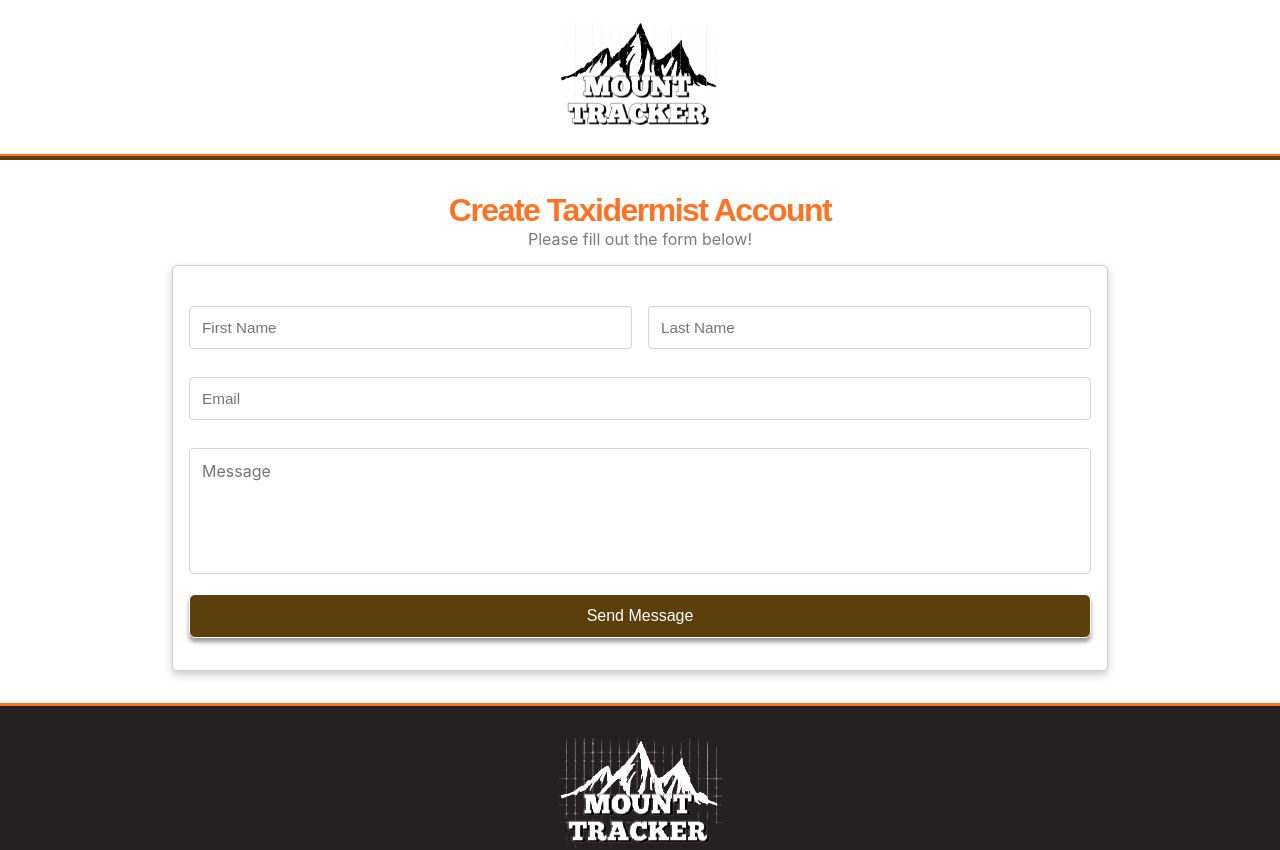
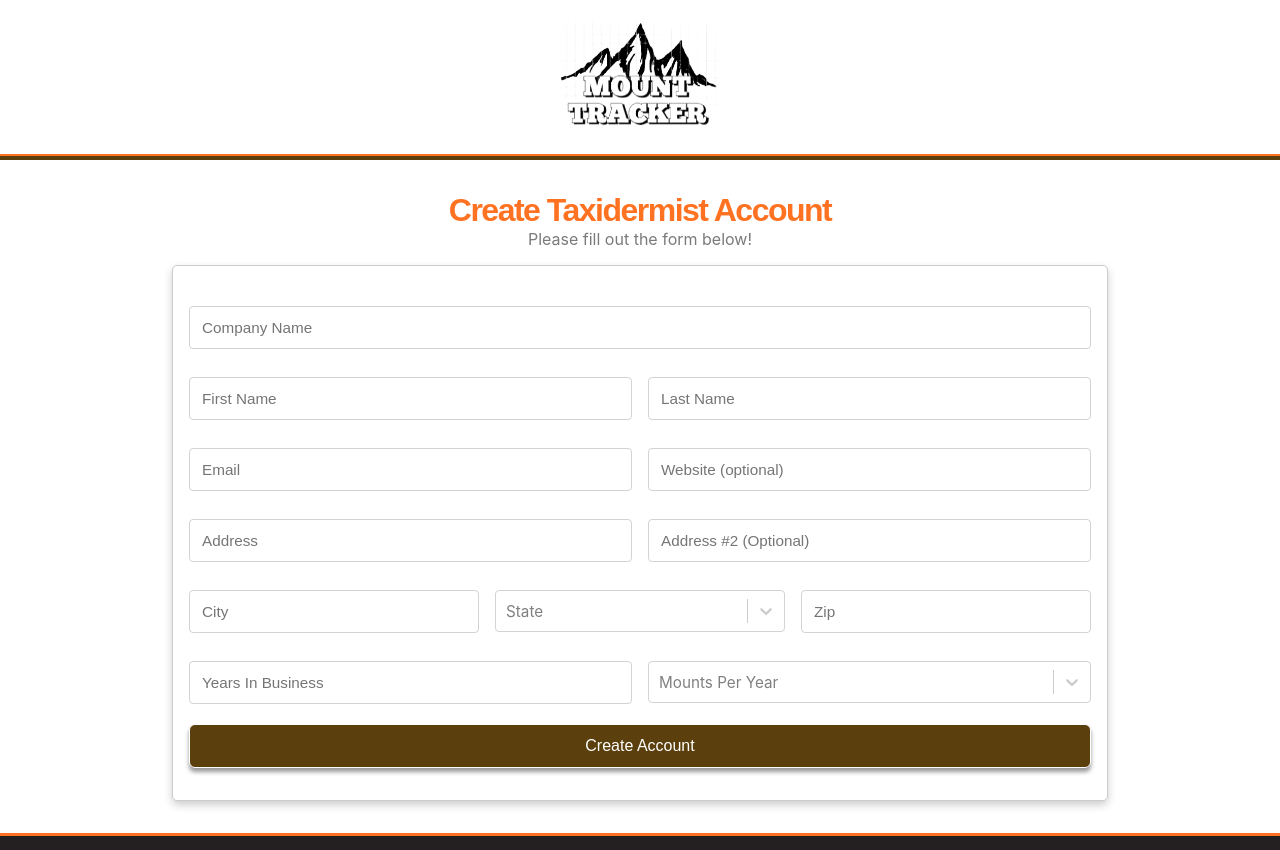
Before and after one commit to FrancisCalizo/ohio-taxidermy-supply, a Next.js app: page /taxidermist/create-profile in a window 1280 px wide. Shown: the top 850 px of the page. Built offline with nearby package versions, Linux system fonts and the light colour scheme.

Commit message:
feat: [WIP] Implement form for Create Taxidermist account

```diff
--- a/components/utils/index.ts
+++ b/components/utils/index.ts
@@ -88,6 +88,14 @@ export function generateKey(length: number) {
 
   return result;
 }
+
+export const MOUNTS_PER_YEAR_OPTIONS = [
+  { value: '0-10', label: '0-10' },
+  { value: '11-25', label: '11-25' },
+  { value: '26-50', label: '26-50' },
+  { value: '51-100', label: '51-100' },
+  { value: '100+', label: '100+' },
+];
 
 export const US_STATES = [
   {
--- a/pages/taxidermist/create-profile.tsx
+++ b/pages/taxidermist/create-profile.tsx
@@ -1,21 +1,33 @@
 import React from 'react';
 import styled from 'styled-components';
-import { useForm } from 'react-hook-form';
+import Select from 'react-select';
+import { useForm, Controller } from 'react-hook-form';
 import { darken } from 'polished';
 
 import SiteLayout from 'components/layout/SiteLayout';
+import { US_STATES, MOUNTS_PER_YEAR_OPTIONS } from 'components/utils';
+import { theme } from 'components/Theme';
 
 type FormValues = {
+  company: string;
   firstName: string;
   lastName: string;
   email: string;
-  message: string;
+  website: string;
+  addressOne: string;
+  addressTwo: string;
+  city: string;
+  state: any;
+  zip: string;
+  mountsPerYear: string;
+  yearsInBusiness: string;
 };
 
 export default function CreateProfile() {
   const {
     register,
     handleSubmit,
+    control,
     formState: { errors, isSubmitting },
   } = useForm<FormValues>();
 
@@ -32,6 +44,16 @@ export default function CreateProfile() {
         <FormContainer>
           <form onSubmit={handleSubmit(onSubmit)}>
             <div className="grid-container">
+              <div className="company-container">
+                <Input
+                  type="text"
+                  id="company"
+                  placeholder="Company Name"
+                  {...register('company', { required: 'This field is required' })}
+                />
+                {errors.company && <InputErrorMessage>{errors.company.message}</InputErrorMessage>}
+              </div>
+
               <div className="first-name-container">
                 <Input
                   type="text"
@@ -72,17 +94,105 @@ export default function CreateProfile() {
                 {errors.email && <InputErrorMessage>{errors.email.message}</InputErrorMessage>}
               </div>
 
-              <div className="message-container">
-                <TextArea
-                  id="message"
-                  placeholder="Message"
-                  rows={5}
-                  {...register('message', { required: 'This field is required' })}
-                />
-                {errors.message && <InputErrorMessage>{errors.message.message}</InputErrorMessage>}
+              <div className="website-container">
+                <Input type="text" id="website" placeholder="Website (optional)" />
+                {errors.email && <InputErrorMessage>{errors.email.message}</InputErrorMessage>}
               </div>
+
+              <Input
+                type="text"
+                id="addressOne"
+                placeholder="Address"
+                {...register('addressOne', { required: 'This field is required' })}
+              />
+              {errors.addressOne && (
+                <InputErrorMessage>{errors.addressOne.message}</InputErrorMessage>
+              )}
+
+              <Input
+                type="text"
+                id="addressTwo"
+                placeholder="Address #2 (Optional)"
+                {...register('addressTwo')}
+              />
+              {errors.addressTwo && (
+                <InputErrorMessage>{errors.addressTwo.message}</InputErrorMessage>
+              )}
+
+              <div className="second-address-row">
+                <div>
+                  <Input
+                    type="text"
+                    id="city"
+                    placeholder="City"
+                    {...register('city', { required: 'This field is required' })}
+                  />
+                  {errors.city && <InputErrorMessage>{errors.city.message}</InputErrorMessage>}
+                </div>
+
+                <div>
+                  <Controller
+                    name="state"
+                    rules={{ required: 'This field is required' }}
+                    render={({ field }: any) => (
+                      <Select
+                        {...field}
+                        options={US_STATES}
+                        placeholder="State"
+                        isSearchable={false}
+                        styles={selectStyles}
+                        instanceId="state"
+                      />
+                    )}
+                    control={control}
+                    defaultValue={''}
+                  />
+                  {errors.state && <InputErrorMessage>{errors.state.message}</InputErrorMessage>}
+                </div>
+
+                <div>
+                  <Input
+                    type="number"
+                    id="zip"
+                    placeholder="Zip"
+                    {...register('zip', { required: 'This field is required' })}
+                  />
+                  {errors.zip && <InputErrorMessage>{errors.zip.message}</InputErrorMessage>}
+                </div>
+              </div>
+
+              <Input
+                type="number"
+                id="yearsInBusiness"
+                placeholder="Years In Business"
+                {...register('yearsInBusiness', { required: 'This field is required' })}
+              />
+              {errors.yearsInBusiness && (
+                <InputErrorMessage>{errors.yearsInBusiness.message}</InputErrorMessage>
+              )}
+
+              <Controller
+                name="mountsPerYear"
+                rules={{ required: 'This field is required' }}
+                render={({ field }: any) => (
+                  <Select
+                    {...field}
+                    options={MOUNTS_PER_YEAR_OPTIONS}
+                    placeholder="Mounts Per Year"
+                    isSearchable={false}
+                    styles={selectStyles}
+                    instanceId="mountsPerYear"
+                  />
+                )}
+                control={control}
+                defaultValue={''}
+              />
+              {errors.mountsPerYear && (
+                <InputErrorMessage>{errors.mountsPerYear.message}</InputErrorMessage>
+              )}
+
               <Button id="submit-button" disabled={isSubmitting} isSubmitting={isSubmitting}>
-                Send Message
+                Create Account
               </Button>
             </div>
           </form>
@@ -142,10 +252,16 @@ const FormContainer = styled.div`
     }
   }
 
-  .email-container,
-  .message-container,
+  .company-container,
   #submit-button {
     grid-column: 1/-1;
+  }
+
+  .second-address-row {
+    grid-column: 1/-1;
+    display: grid;
+    grid-template-columns: repeat(3, 1fr);
+    column-gap: 1rem;
   }
 `;
 
@@ -159,19 +275,16 @@ const Input = styled.input`
   border-radius: 4px;
 
   ${(props) => props.theme.global.setInputFocus(darken(0.1, props.theme.colors.orange))}
-`;
 
-const TextArea = styled.textarea<{ rows: number }>`
-  width: 100%;
-  display: block;
-  font-size: ${(props) => props.theme.input.fontSize};
-  padding: ${(props) => props.theme.input.padding};
-  margin: 0.5rem 0;
-  border: 1px solid lightgray;
-  border-radius: 4px;
-  resize: none;
-
-  ${(props) => props.theme.global.setInputFocus(darken(0.1, props.theme.colors.orange))}
+  // Hides number arrows
+  ::-webkit-inner-spin-button {
+    -webkit-appearance: none;
+    margin: 0;
+  }
+  ::-webkit-outer-spin-button {
+    -webkit-appearance: none;
+    margin: 0;
+  }
 `;
 
 const Button = styled.button<{ isSubmitting?: boolean }>`
@@ -199,4 +312,28 @@ const Button = styled.button<{ isSubmitting?: boolean }>`
   ${(props) => props.theme.global.setFocus('#fff')}
 `;
 
+const selectStyles = {
+  container: (baseStyles: any) => ({
+    ...baseStyles,
+    margin: '.5rem 0',
+  }),
+  control: (baseStyles: any) => ({
+    ...baseStyles,
+    fontSize: 'calc(14px + (16 - 14) * ((100vw - 400px) / (1800 - 400)))',
+    border: '1px solid lightgray',
+    boxShadow: 'none',
+    '&:hover': { border: '1px solid #CCD7EA' },
+    '&:active': { border: `1px solid ${darken(0.03, theme.colors.orange)}` },
+  }),
+  valueContainer: (baseStyles: any) => ({
+    ...baseStyles,
+    height: '40px',
+    overflow: 'auto',
+  }),
+  menuList: (baseStyles: any) => ({
+    ...baseStyles,
+    maxHeight: '150px',
+  }),
+};
+
 CreateProfile.getLayout = (page: any) => <SiteLayout>{page}</SiteLayout>;
```
